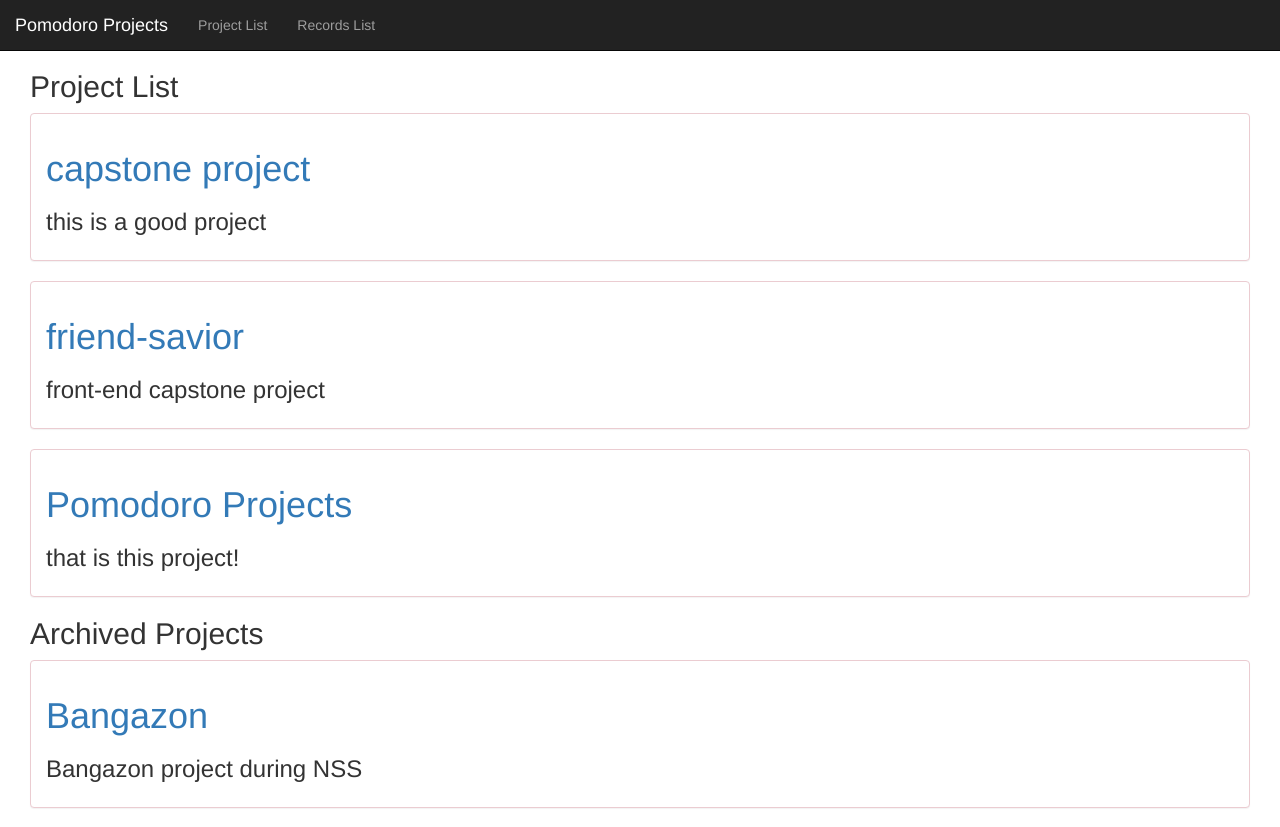
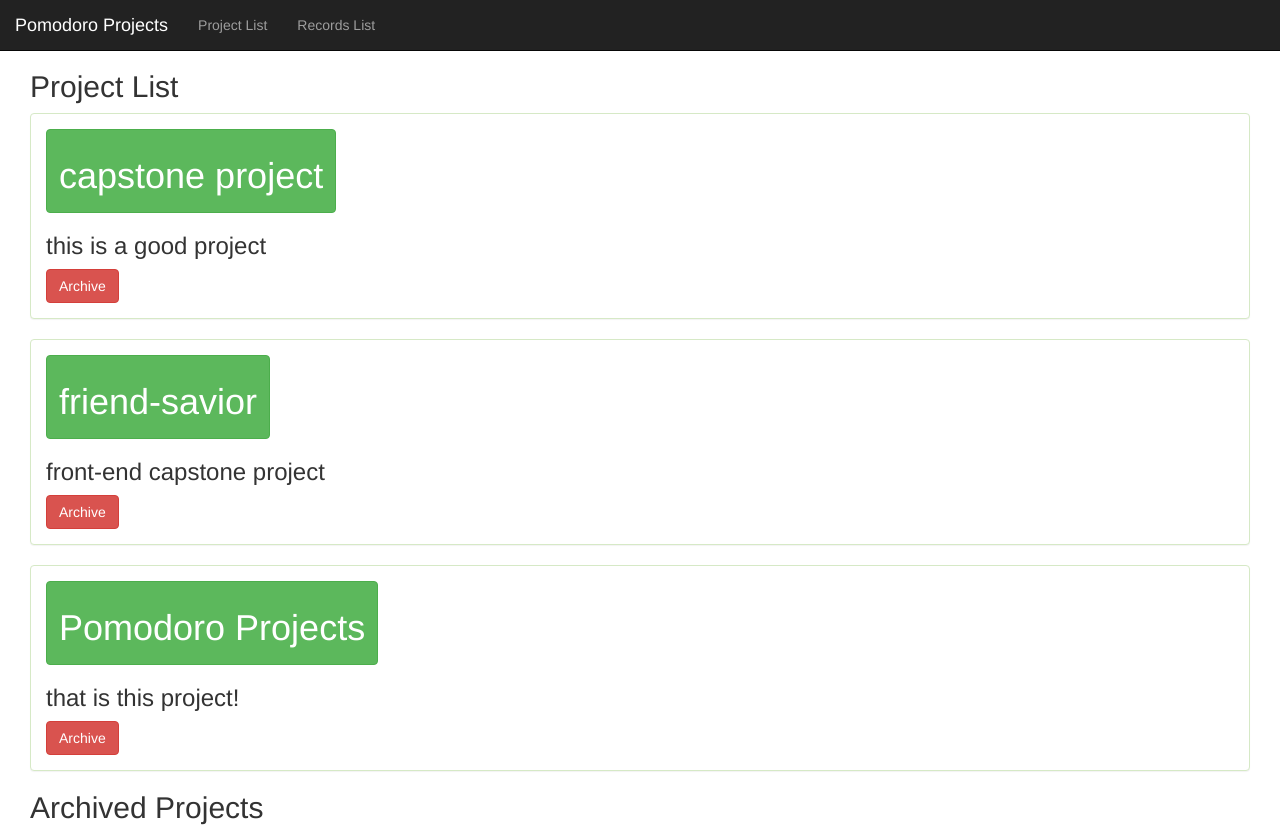
Before and after one commit to DrakeMorrison/TeamPomodoro, a React (Create React App) app: page /projectlist in a window 1280 px wide. Shown: the top 827 px of the page. Built offline with nearby package versions, Linux system fonts and the light colour scheme.

Commit message:
projects methods made

```diff
--- a/src/app/app.jsx
+++ b/src/app/app.jsx
@@ -1,5 +1,6 @@
 import React from 'react';
 import { Route, BrowserRouter, Switch }  from 'react-router-dom';
+
 import Overview from '../components/Overview/Overview';
 import ProjectList from '../components/ProjectList/ProjectList';
 import PomodoroTimer from '../components/PomodoroTimer/PomodoroTimer';
@@ -30,11 +31,53 @@ const CustomRoute = ({component, authed, ...rest}) => {
 
 export default class App extends React.Component {
   state = {
-    initialData: {}
+    users: [],
+    projects: [],
+    usersToProjects: [],
+    tasks: [],
+    records: []
   }
 
   componentDidMount() {
     // TODO: get initialData
+
+    this.setState({
+      users: initialData.users,
+      projects: initialData.projects,
+      usersToProjects: initialData.usersToProjects,
+      tasks: initialData.tasks,
+      records: initialData.records
+    });
+  }
+
+  // project state handlers
+  archiveProject = (projectId) => {
+    const newProjects = this.state.projects;
+
+    // find index of project
+    const projectToArchiveIndex = newProjects.findIndex(project => project.id === projectId);
+
+    // set to true
+    newProjects[projectToArchiveIndex].isArchived = true;
+
+    this.setState({ projects: newProjects });
+  }
+
+  restoreProject = (projectId) => {
+    const newProjects = this.state.projects;
+
+    // find index of project
+    const projectToArchiveIndex = newProjects.findIndex(project => project.id === projectId);
+
+    // set to false
+    newProjects[projectToArchiveIndex].isArchived = false;
+
+    this.setState({ projects: newProjects });
+  }
+
+  projectMethods = {
+    archiveProject: this.archiveProject,
+    restoreProject: this.restoreProject
   }
 
   render() {
@@ -52,22 +95,23 @@ export default class App extends React.Component {
                 <CustomRoute
                   path='/projectlist'
                   component={ProjectList}
-                  initialData={initialData}
+                  initialData={this.state}
+                  projectMethods={this.projectMethods}
                 />
                 <CustomRoute
                   path='/overview/:id'
                   component={Overview}
-                  initialData={initialData}
+                  initialData={this.state}
                 />
                 <CustomRoute
                   path='/timer/:id'
                   component={PomodoroTimer}
-                  initialData={initialData}
+                  initialData={this.state}
                 />
                 <CustomRoute
                   path='/records'
                   component={RecordsList}
-                  initialData={initialData}
+                  initialData={this.state}
                 />
               </Switch>
             </div>
--- a/src/components/ProjectList/ProjectList.jsx
+++ b/src/components/ProjectList/ProjectList.jsx
@@ -17,17 +17,18 @@ export default class ProjectList extends React.Component {
     });
 
     const unarchivedProjects = projects.unarchived.map(project => {
-      return <ProjectRow key={project.id} project={project} />;
+      return <ProjectRow key={project.id} project={project} isDisabled={false} projectMethods={this.props.projectMethods} />;
     });
 
     const archivedProjects = projects.archived.map(project => {
-      return <ProjectRow key={project.id} project={project} />;
+      return <ProjectRow key={project.id} project={project} isDisabled={true} projectMethods={this.props.projectMethods} />;
     })
 
     return (
       <div className='ProjectList col-sm-12'>
         <h2>Project List</h2>
         {unarchivedProjects}
+
         <h2>Archived Projects</h2>
         {archivedProjects}
       </div>
--- a/src/components/ProjectList/ProjectRow/ProjectRow.jsx
+++ b/src/components/ProjectList/ProjectRow/ProjectRow.jsx
@@ -3,14 +3,38 @@ import { Link } from 'react-router-dom';
 
 export default class ProjectRow extends React.Component {
   render() {
+
+    const archiveProject = () => {
+      this.props.projectMethods.archiveProject(this.props.project.id);
+    }
+
+    const restoreProject = () => {
+      this.props.projectMethods.restoreProject(this.props.project.id);
+    }
+
+    let linkClass = '';
+    let rowClass = '';
+
+    if (this.props.isDisabled) {
+      linkClass = 'btn btn-danger disabled';
+      rowClass = 'panel panel-danger';
+    } else {
+      linkClass = 'btn btn-success';
+      rowClass = 'panel panel-success';
+    }
+
     return (
-      <div className='ProjectList panel panel-danger'>
+      <div className={rowClass}>
         <div className='panel-body'>
-          <Link to={{
+          <Link className={linkClass} to={{
             pathname: `/overview/${this.props.project.id}`,
           }}>
-            <h1>{this.props.project.name}</h1></Link>
+            <h1 className='h1'>{this.props.project.name}</h1></Link>
             <h3>{this.props.project.description}</h3>
+            {this.props.isDisabled ? (
+              <button className='btn btn-success' onClick={restoreProject}>Restore</button>
+            ) : (<button className='btn btn-danger' onClick={archiveProject}>Archive</button>)
+            }
           </div>
       </div>
     );
```
